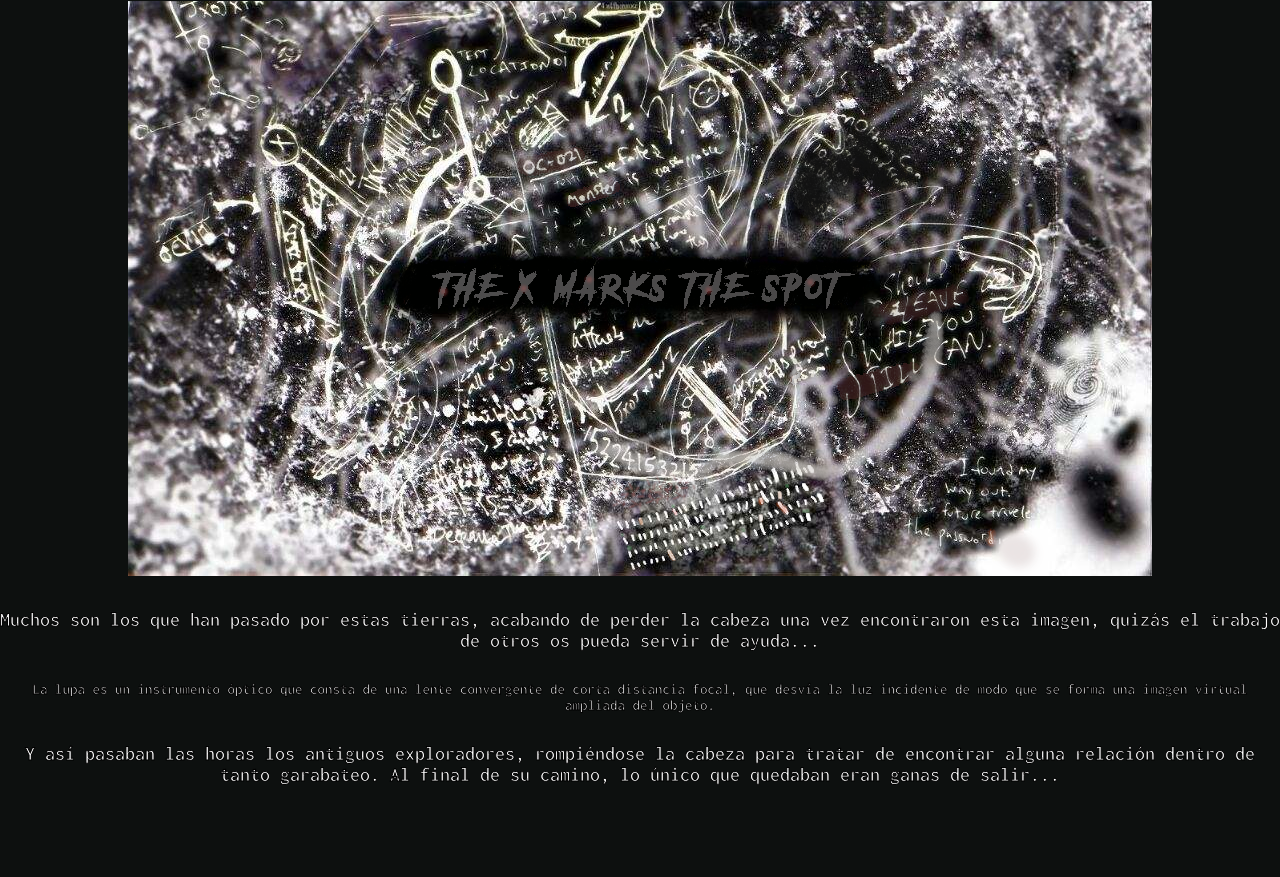
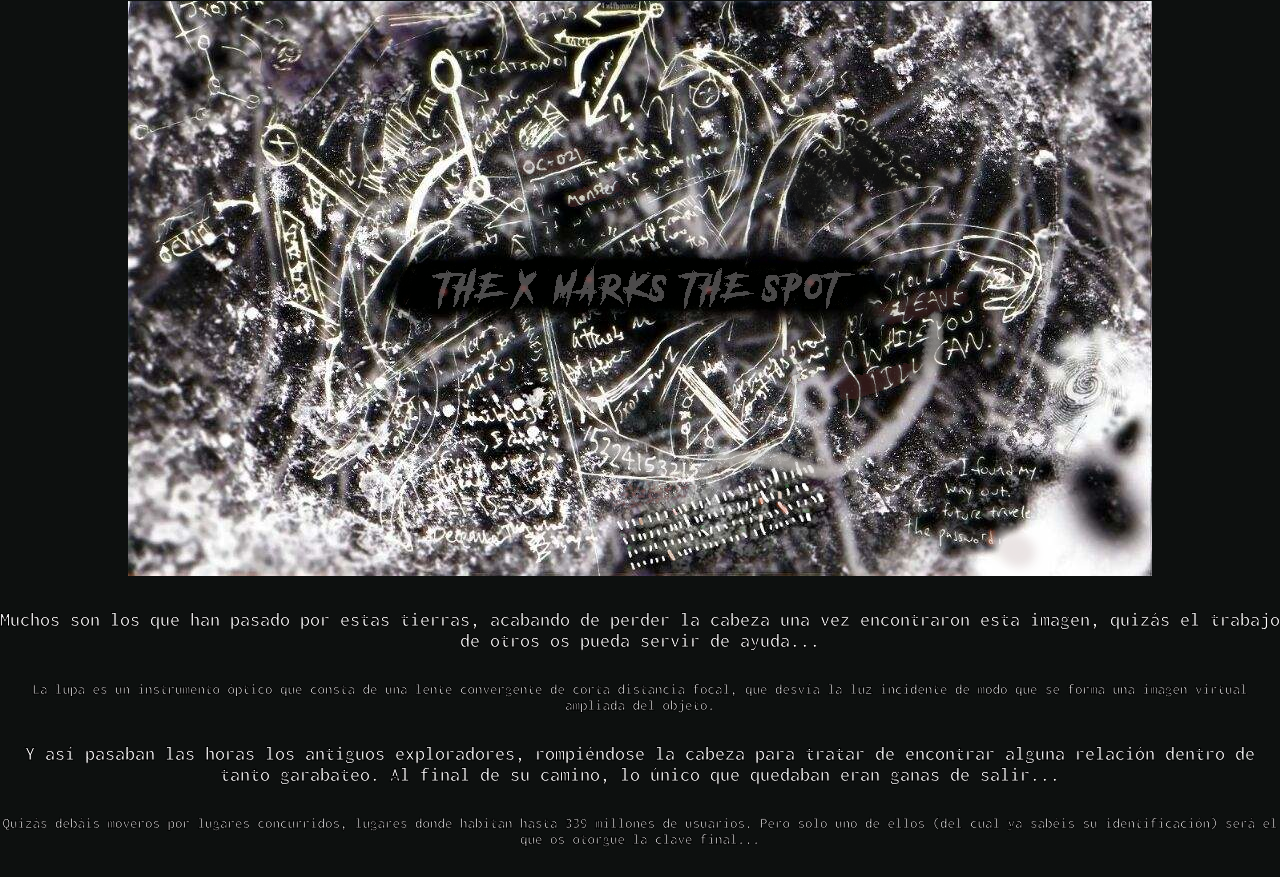
Before and after one commit to Tadomika9/Tenet, a plain HTML site: page index.html in a window 1280 px wide. Shown: the part 762-1639 px from the top of the page. Before the commit the page ends 1577 px from the top, so only its background shows below. Drawn offline with Linux system fonts and the light colour scheme.

Commit message:
Update index.html

```diff
--- a/index.html
+++ b/index.html
@@ -60,9 +60,9 @@
         </div>
 
         <div class="contenedor-textop1">
-            <!--<p>Quizás debáis moveros por lugares concurridos, lugares donde habitan hasta 339 millones de usuarios. Pero
+            <p>Quizás debáis moveros por lugares concurridos, lugares donde habitan hasta 339 millones de usuarios. Pero
                 solo uno de ellos (del cual ya sabéis su identificación) será el que os otorgue la clave final...
-            </p>-->
+            </p>
         </div>
 
     </main>
```
